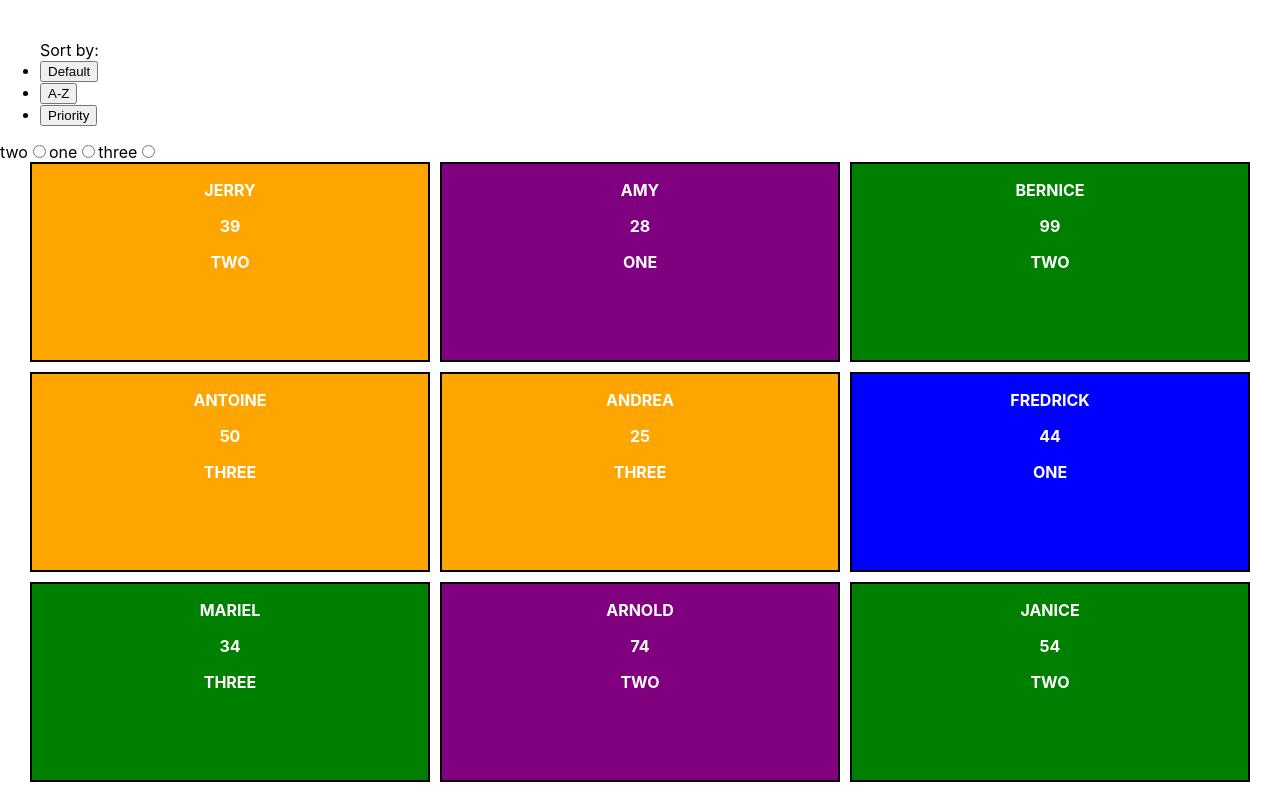
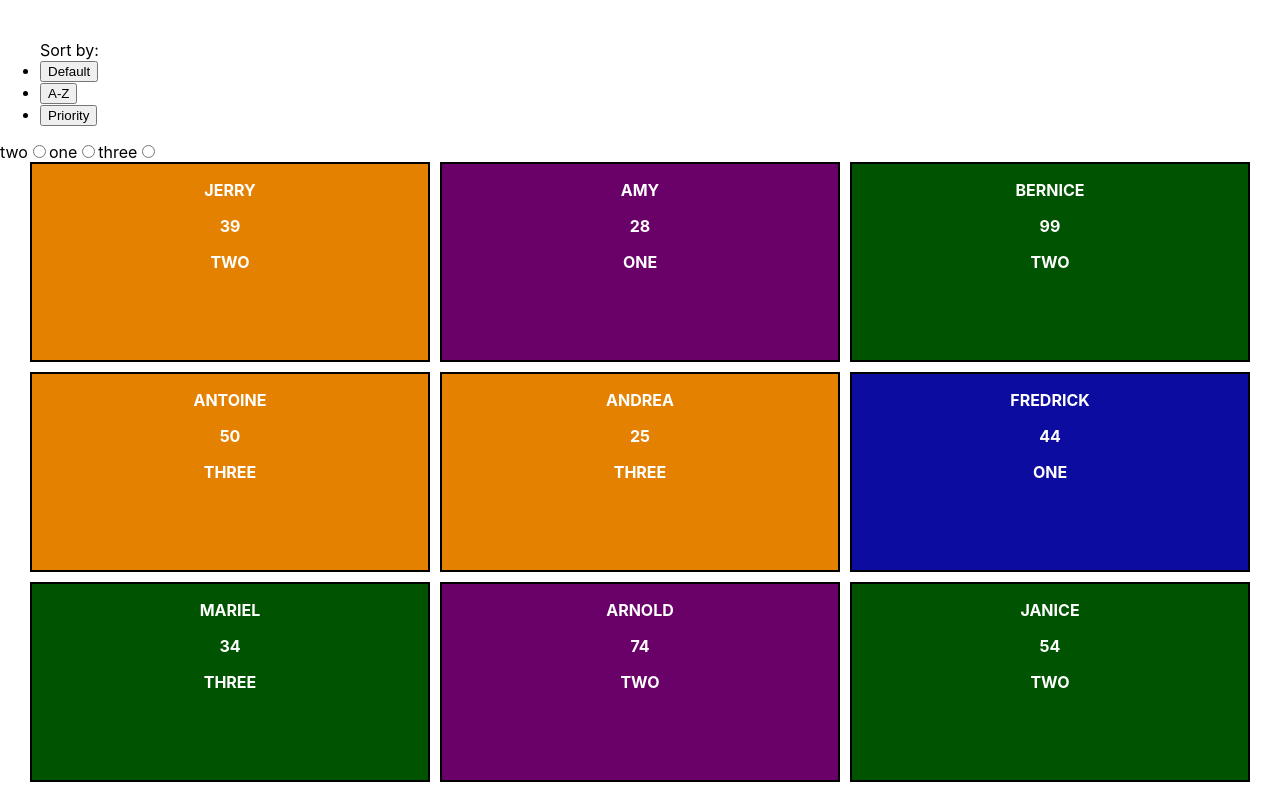
Before and after one commit to dlousa92/forcepointchallenge, a React (Create React App) app: page / in a window 1280 px wide. Built offline with nearby package versions, Linux system fonts and the light colour scheme; what react-router-redux would draw is missing.

Commit message:
change color values to be more subtle

```diff
--- a/src/components/Item/Item.css
+++ b/src/components/Item/Item.css
@@ -4,22 +4,21 @@
   text-align: center;
   font-weight: bold;
   text-transform: uppercase;
-
 }
 
 /*The styles below are assigned to each person dependent on their priority attribute value */
 [class='1 personitem'] {
-  background-color: orange;
+  background-color: rgb(228, 129, 0);
 }
 
 [class='2 personitem'] {
-  background-color: green;
+  background-color: rgb(0, 83, 0);
 }
 
 [class='3 personitem'] {
-  background-color: blue;
+  background-color: rgb(12, 12, 161);
 }
 
 [class='4 personitem'] {
-  background-color: purple;
+  background-color: rgb(105, 1, 105);
 }
```
